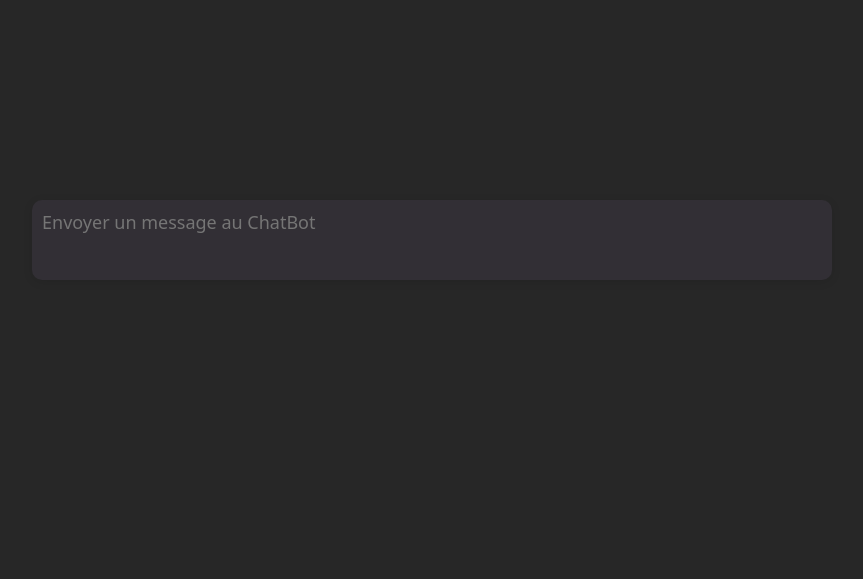
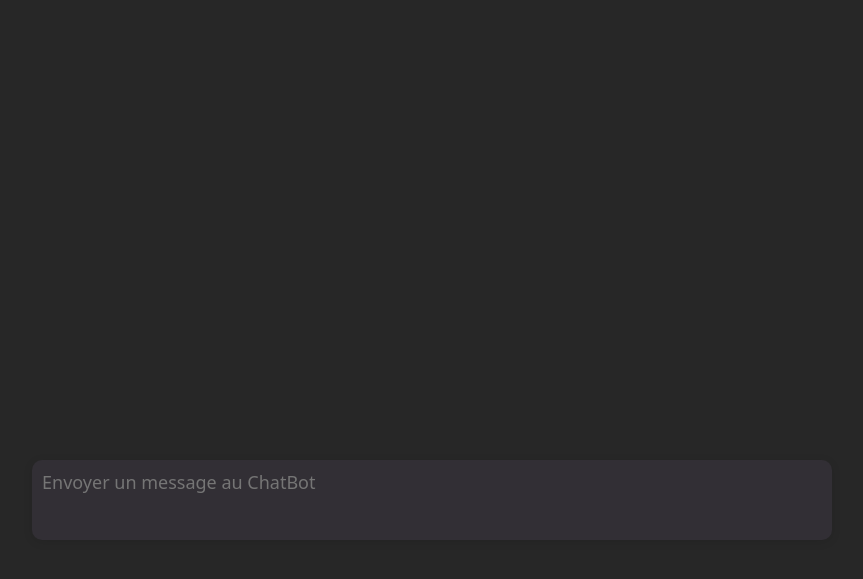
Before and after one commit to kodzukye/RevApp, a PHP site: page /webhooks/pages/chatbot.php in a window 1280 px wide. Shown: the part 160-739 px from the top of the page, without its empty margins (208-1071 px from the left). Run offline with PHP 8.4, Linux system fonts and the light colour scheme.

Commit message:
Update chatbot.css

```diff
--- a/styles/chatbot.css
+++ b/styles/chatbot.css
@@ -23,7 +23,12 @@ body {
     border-radius: 10px;
     box-shadow: 0 2px 10px rgba(0, 0, 0, 0.1);
     padding: 10px;
+    position: fixed;
+    bottom: 100px;
+    left: 50%;
+    transform: translateX(-50%);
 }
+
 
 textarea{
     background: transparent;
```
